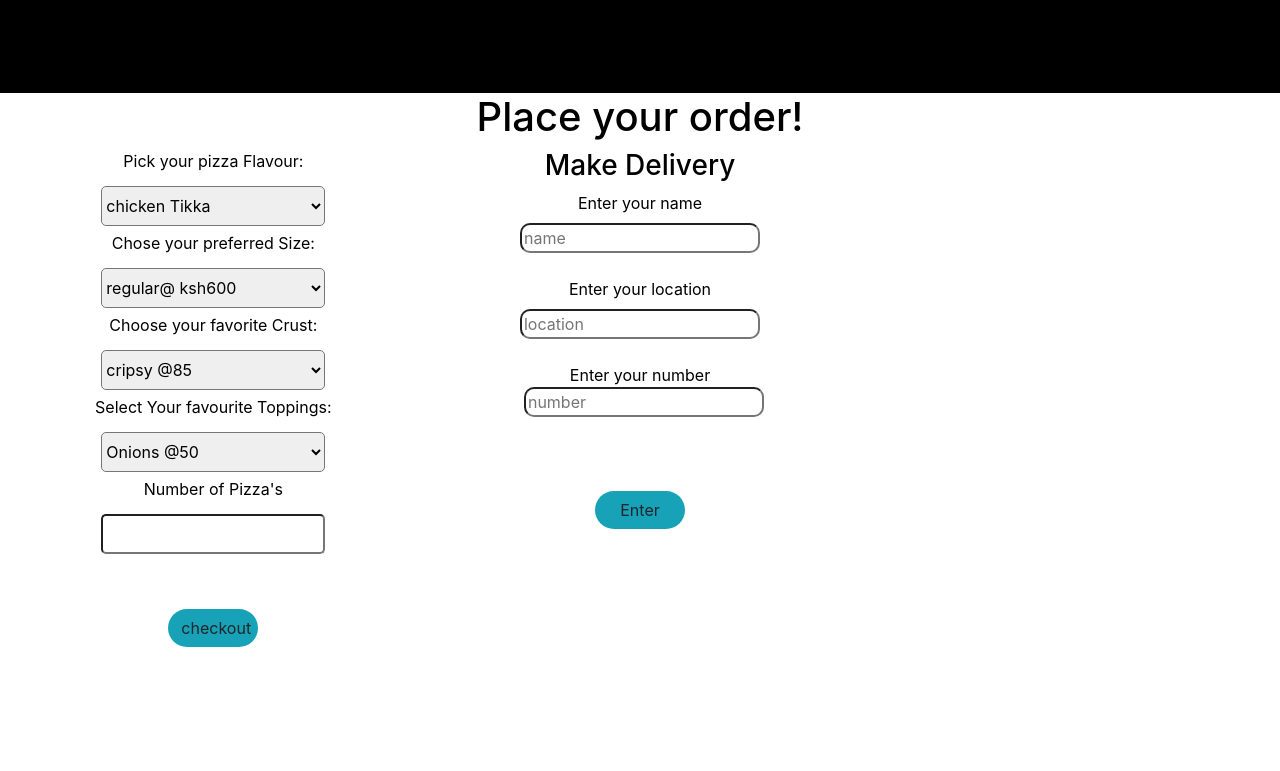
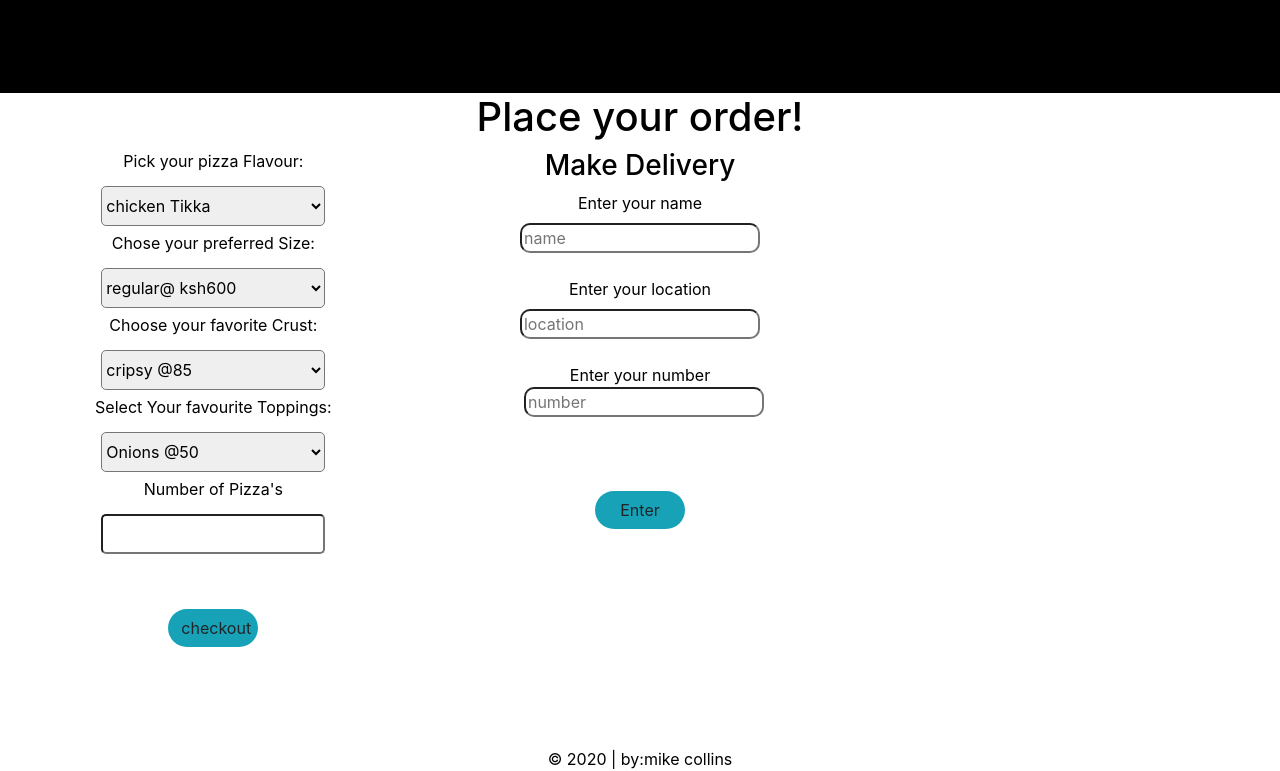
Before and after one commit to mykeck/pizza-Hub, a plain HTML site: page index.html in a window 1280 px wide. Shown: the part 1307-2078 px from the top of the page. Before the commit the page ends 2054 px from the top, so only its background shows below. Drawn offline with Linux system fonts and the light colour scheme.

Commit message:
added a styling effect

```diff
--- a/index.html
+++ b/index.html
@@ -134,9 +134,12 @@
             </div>
 
         </div>
-
+        <footer>
+            <p>&copy 2020 | by:mike collins</p>
+        </footer>
     </div>
     </div>
+   </div>
 
    </div>
 </body>
```
